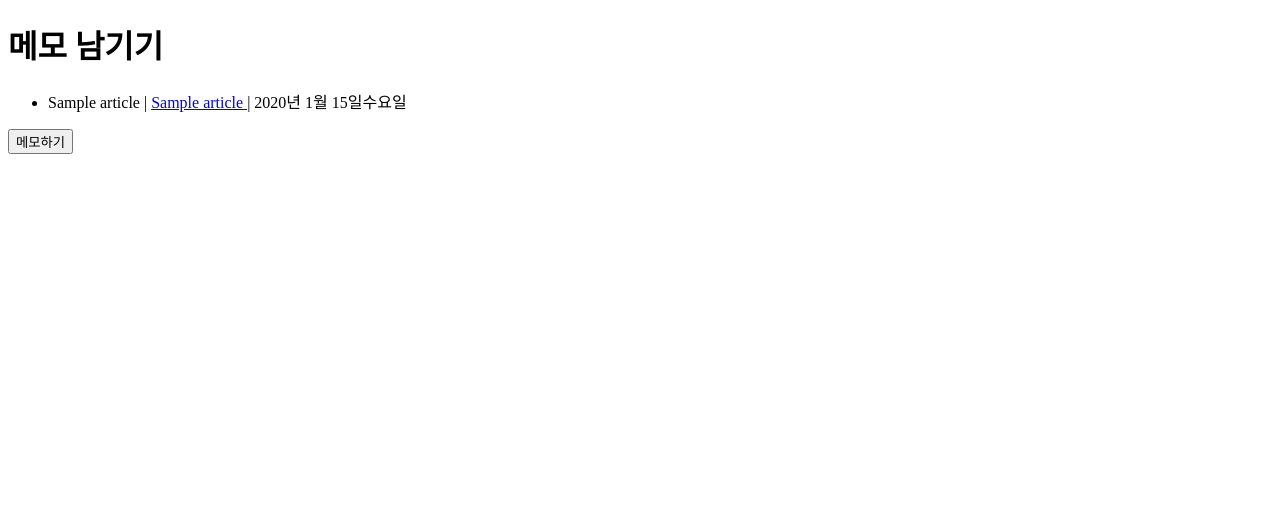
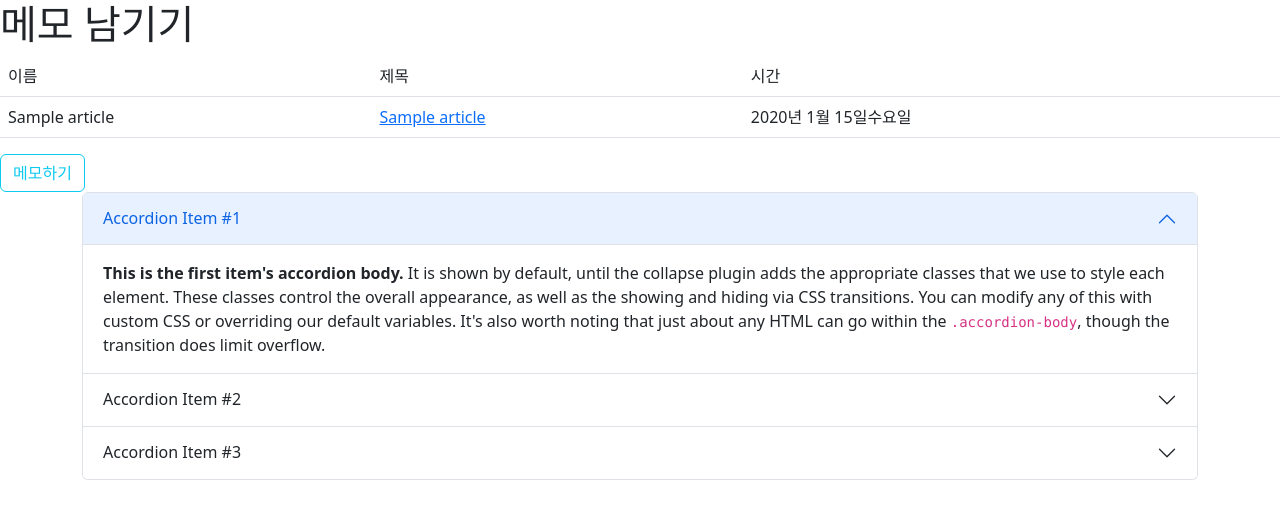
Before and after one commit to yelimkin/django_tutorial_encore, a Django app: template templates/index.html in a window 1280 px wide. Shown: the top 519 px of the page. Run offline with Django 4.2, Linux system fonts and the light colour scheme; the template is opened without the code that fills it: values that come from a table or form of the project are taken from there, others are empty; tables that the repository leaves empty hold one stand-in row (values such as "Sample post").

Commit message:
templates 폴더 구조 변경 및 url route 변경

```diff
--- /dev/null
+++ b/community/urls.py
@@ -0,0 +1,9 @@
+from django.urls import path
+from community.views import write, articleList, viewDetail
+
+app_name = 'community'
+urlpatterns = [
+    path('write/', write, name='write'),
+    path('list/', articleList, name='list'),
+    path('view_detail/<int:num>/', viewDetail, name='view_detail'),
+]
--- a/community/views.py
+++ b/community/views.py
@@ -15,16 +15,16 @@ def write(request):
             form.save()
     else:
         form = Form()
-    return render(request, 'write.html', {'form' : form})
+    return render(request, 'community/write.html', {'form' : form})
 
 def articleList(request):
     article_list = Article.objects.all() # 모두 가져오기
-    return render(request, 'list.html', {'article_list' : article_list})
+    return render(request, 'community/list.html', {'article_list' : article_list})
 
 def viewDetail(request, num=1):
     # 클릭한 레코드를 DB 읽어오기
     article_detail = Article.objects.get(id=num) # 하나 가져오기
-    return render(request, 'view_detail.html', {'article_detail':article_detail})
+    return render(request, 'community/view_detail.html', {'article_detail':article_detail})
 
 def index(request):
     latest_article_list = Article.objects.all().order_by('-cdate')[:3] # 내림차순으로 3개 정렬하기
--- a/django_tutorial/urls.py
+++ b/django_tutorial/urls.py
@@ -14,7 +14,7 @@ Including another URLconf
     2. Add a URL to urlpatterns:  path('blog/', include('blog.urls'))
 """
 from django.contrib import admin
-from django.urls import path
+from django.urls import path, include
 from community.views import write
 from community.views import articleList
 from community.views import viewDetail
@@ -22,8 +22,9 @@ from community.views import index
 
 urlpatterns = [
     path('admin/', admin.site.urls),
-    path('write/', write, name='write'), # route path, view의 함수, data
-    path('list/', articleList, name="list"),
-    path('view_detail/<int:num>', viewDetail, name="view_detail"),
-    path('index/', index, name="index"),
+    # path('write/', write, name='write'), # route path, view의 함수, data
+    # path('list/', articleList, name="list"),
+    # path('view_detail/<int:num>', viewDetail, name="view_detail"),
+    path('', index, name="index"),
+    path('community/', include('community.urls')),
 ]
--- a/templates/index.html
+++ b/templates/index.html
@@ -4,15 +4,69 @@
     <meta charset="UTF-8">
     <meta http-equiv="X-UA-Compatible" content="IE=edge">
     <meta name="viewport" content="width=device-width, initial-scale=1.0">
+
+    <link rel="stylesheet" href="https://cdn.jsdelivr.net/npm/bootstrap@5.2.3/dist/css/bootstrap.min.css">
+    <script src="https://cdn.jsdelivr.net/npm/bootstrap@5.2.3/dist/js/bootstrap.bundle.min.js"></script>
+
     <title>Document</title>
 </head>
 <body>
     <h1>메모 남기기</h1>
-    <ul>
+    <table class="table table-hover">
+        <tr>
+            <td>이름</td>
+            <td>제목</td>
+            <td>시간</td>
+        </tr>
         {% for article in latest_article_list%}
-            <li> {{ article.name }} | <a href="/view_detail/{{ article.id }}"> {{ article.title }} </a> | {{ article.cdate|date:"Y년 M d일D" }}</li>
+            <tr>
+                <td> {{ article.name }} </td>
+                <td> <a href="/view_detail/{{ article.id }}"> {{ article.title }} </a> </td>
+                <td> {{ article.cdate|date:"Y년 M d일D" }} </td>
+            </tr>
         {% endfor %}
-    </ul>
-    <button type="button" onclick="location.href='http://127.0.0.1:8000/write/'">메모하기</button>
+    </table>
+
+    <button type="button" class="btn btn-outline-info" onclick="location.href='http://127.0.0.1:8000/write/'">메모하기</button>
+    <div class="container">
+        <div class="accordion" id="accordionExample">
+            <div class="accordion-item">
+              <h2 class="accordion-header" id="headingOne">
+                <button class="accordion-button" type="button" data-bs-toggle="collapse" data-bs-target="#collapseOne" aria-expanded="true" aria-controls="collapseOne">
+                  Accordion Item #1
+                </button>
+              </h2>
+              <div id="collapseOne" class="accordion-collapse collapse show" aria-labelledby="headingOne" data-bs-parent="#accordionExample">
+                <div class="accordion-body">
+                  <strong>This is the first item's accordion body.</strong> It is shown by default, until the collapse plugin adds the appropriate classes that we use to style each element. These classes control the overall appearance, as well as the showing and hiding via CSS transitions. You can modify any of this with custom CSS or overriding our default variables. It's also worth noting that just about any HTML can go within the <code>.accordion-body</code>, though the transition does limit overflow.
+                </div>
+              </div>
+            </div>
+            <div class="accordion-item">
+              <h2 class="accordion-header" id="headingTwo">
+                <button class="accordion-button collapsed" type="button" data-bs-toggle="collapse" data-bs-target="#collapseTwo" aria-expanded="false" aria-controls="collapseTwo">
+                  Accordion Item #2
+                </button>
+              </h2>
+              <div id="collapseTwo" class="accordion-collapse collapse" aria-labelledby="headingTwo" data-bs-parent="#accordionExample">
+                <div class="accordion-body">
+                  <strong>This is the second item's accordion body.</strong> It is hidden by default, until the collapse plugin adds the appropriate classes that we use to style each element. These classes control the overall appearance, as well as the showing and hiding via CSS transitions. You can modify any of this with custom CSS or overriding our default variables. It's also worth noting that just about any HTML can go within the <code>.accordion-body</code>, though the transition does limit overflow.
+                </div>
+              </div>
+            </div>
+            <div class="accordion-item">
+              <h2 class="accordion-header" id="headingThree">
+                <button class="accordion-button collapsed" type="button" data-bs-toggle="collapse" data-bs-target="#collapseThree" aria-expanded="false" aria-controls="collapseThree">
+                  Accordion Item #3
+                </button>
+              </h2>
+              <div id="collapseThree" class="accordion-collapse collapse" aria-labelledby="headingThree" data-bs-parent="#accordionExample">
+                <div class="accordion-body">
+                  <strong>This is the third item's accordion body.</strong> It is hidden by default, until the collapse plugin adds the appropriate classes that we use to style each element. These classes control the overall appearance, as well as the showing and hiding via CSS transitions. You can modify any of this with custom CSS or overriding our default variables. It's also worth noting that just about any HTML can go within the <code>.accordion-body</code>, though the transition does limit overflow.
+                </div>
+              </div>
+            </div>
+          </div>
+    </div>
 </body>
 </html>
```
Also changed, not shown: community/templates/community/list.html (renamed from templates/list.html), community/templates/community/view_detail.html (renamed from templates/view_detail.html), community/templates/community/write.html (renamed from templates/write.html).
